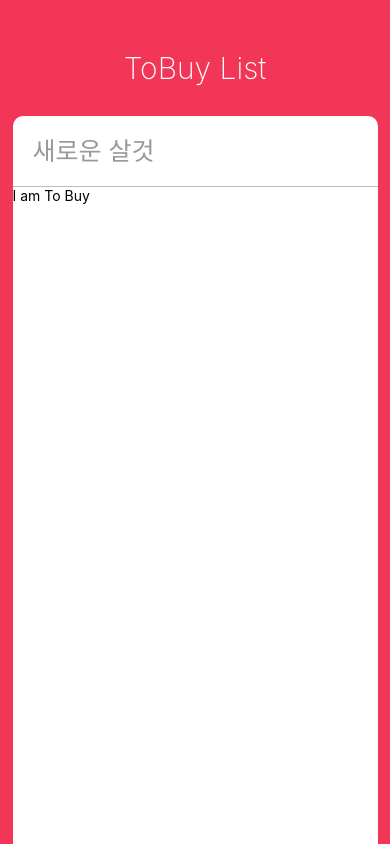
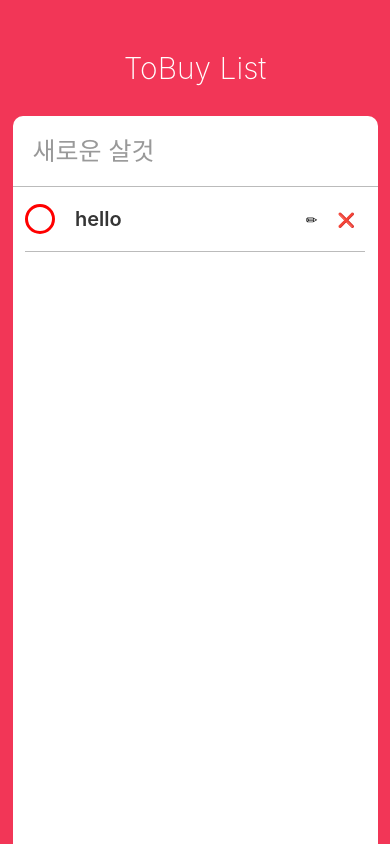
Before and after one commit to rival6821/tobuy-app, a React Native app: screen / in a window 390 px wide. Built offline with nearby package versions, Linux system fonts and the light colour scheme.

Commit message:
인풋 넣고 수정 취소 기능 추가

```diff
--- a/App.js
+++ b/App.js
@@ -33,8 +33,8 @@
             returnKeyType={'done'}
             autoCorrect={false}
           />
-          <ScrollView>
-            <ToBuy />
+          <ScrollView contentContainerStyle={styles.todos}>
+            <ToBuy text={'hello'}/>
           </ScrollView>
         </View>
       </View>
@@ -86,5 +86,8 @@
     borderBottomColor: '#bbb',
     borderBottomWidth: 1,
     fontSize: 25,
+  },
+  todos : {
+    alignItems : 'center',
   }
 });
--- a/ToBuy.js
+++ b/ToBuy.js
@@ -1,18 +1,148 @@
 import React, { Component } from 'react';
-import { View, Text, TouchableOpacuty, StyleSheet } from 'react-native';
+import {
+    View,
+    Text,
+    TouchableOpacity,
+    StyleSheet,
+    Dimensions,
+    TextInput
+} from 'react-native';
+
+const { height, width } = Dimensions.get("window");
 
 class ToBuy extends Component {
+    state = {
+        isEditing : false,
+        isCompleted : false,
+        toDoValue : ''
+    }
     render() {
+        const { isCompleted, isEditing, toDoValue } = this.state;
+        const { text }  = this.props;
         return (
-            <View>
-                <Text>I am To Buy</Text>
+            <View style={styles.container}>
+                <View style={styles.column}>
+                    <TouchableOpacity onPress={this._toggleComplete}>
+                        <View style={[styles.circle, isCompleted ? styles.completedCircle : styles.uncompletedCircle]} />
+                    </TouchableOpacity>
+                    { isEditing ?
+                        <TextInput style = {[styles.input, styles.text, isCompleted ? styles.completedText : styles.uncompletedText]}
+                        value={toDoValue}
+                        multiline={true}
+                        onChangeText = {this._controlInput}
+                        returnKeyType = {'done'}
+                        onBlur={this._finishEditing}
+                        />
+                     :
+                        <Text style={[styles.text, isCompleted ? styles.completedText : styles.uncompletedText]}>{text}</Text>
+                    }
+                </View>
+                    {isEditing ?
+                        <View style={styles.action}>
+                            <TouchableOpacity onPress={this._finishEditing}>
+                                <View style={styles.actionComtainer}>
+                                    <Text style={styles.actionText}>✔</Text>
+                                </View>
+                            </TouchableOpacity>
+                        </View>
+                     :
+                        <View style={styles.actions}>
+                            <TouchableOpacity onPress={this._startEditing}>
+                                <View style={styles.actionContainer}>
+                                    <Text style={styles.actionText}>✏</Text>
+                                </View>
+                            </TouchableOpacity>
+                            <TouchableOpacity>
+                                <View style={styles.actionContainer}>
+                                    <Text style={styles.actionText}>❌</Text>
+                                </View>
+                            </TouchableOpacity>
+                        </View>
+                    }
             </View>
         );
+    }
+    _toggleComplete = () => {
+        this.setState(prevState => {
+            return ({
+                isCompleted : !prevState.isCompleted,
+            })
+        })
+    }
+    _startEditing = () => {
+        const {text}  = this.props;
+        this.setState({
+            isEditing : true,
+            toDoValue : text
+        })
+    }
+    _finishEditing = () => {
+        this.setState({
+            isEditing : false
+        })
+    }
+    _controlInput = text => {
+        this.setState({
+            toDoValue : text
+        })
     }
 }
 
 const styles = StyleSheet.create({
-
+    container : {
+        width : width - 50,
+        borderBottomColor : '#bbb',
+        borderBottomWidth : StyleSheet.hairlineWidth,
+        flexDirection : 'row',
+        alignItems : 'center',
+        justifyContent : 'space-between'
+    },
+    text:{
+        fontWeight : '600',
+        fontSize : 20,
+        marginVertical : 20,
+        textAlign : 'left',
+        width : width / 2,
+    },
+    completedText: {
+        color  : '#bbb',
+        textDecorationLine : 'line-through'
+    },
+    uncompletedText : {
+        color  : '#353535'
+    },
+    circle : {
+        width : 30,
+        height: 30,
+        borderRadius : 15,
+        borderWidth : 3,
+        marginRight : 20
+    },
+    completedCircle : {
+        borderColor : '#50D1EF',
+    },
+    uncompletedCircle : {
+        borderColor : 'red',
+    },
+    column : {
+        flexDirection : 'row',
+        alignItems : 'center',
+        width : width / 2,
+        justifyContent : 'space-between'
+    },
+    actions : {
+        flexDirection : 'row',
+    },
+    actionContainer : {
+        marginVertical : 10,
+        marginHorizontal : 10
+    },
+    input : {
+        marginVertical : 20,
+        width : width / 2,
+        textAlign : 'left',
+        fontSize : 20,
+    }
 });
 
 export default ToBuy;
```
